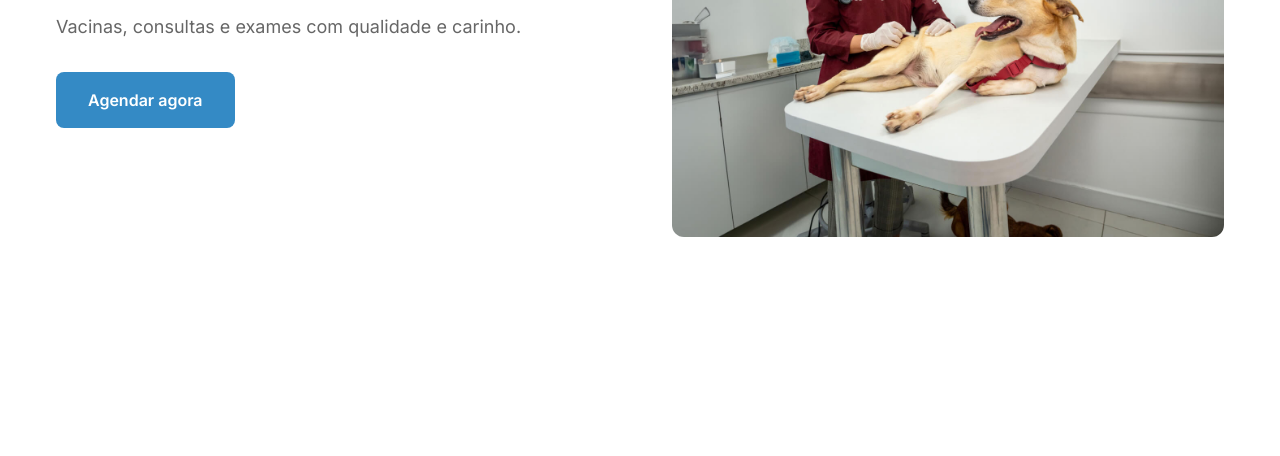
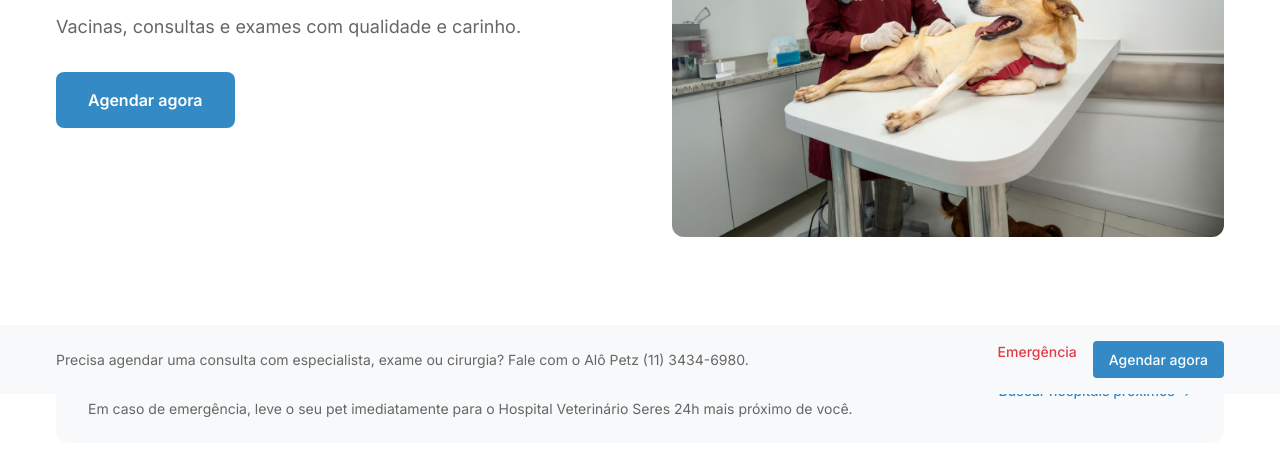
Before and after one commit to joaopsborin/PetCare, a plain HTML site: page index.html in a window 1280 px wide. Shown: the part 406-862 px from the top of the page. Before the commit the page ends 800 px from the top, so only its background shows below. Drawn offline with Linux system fonts and the light colour scheme.

Commit message:
Atualização Seção Emergência

```diff
--- a/Biblioteca/CSS/main.css
+++ b/Biblioteca/CSS/main.css
@@ -174,3 +174,82 @@ nav {
 .cta-button:hover {
     background-color: #173580;
 }
+
+.emergency {
+    max-width: 1200px;
+    margin: 2rem auto;
+    padding: 0 1rem;
+}
+
+.emergency-content {
+    background: var(--bg-light);
+    padding: 1.5rem 2rem;
+    border-radius: 12px;
+    display: flex;
+    align-items: center;
+    justify-content: space-between;
+}
+
+.emergency-text h3 {
+    color: var(--red);
+    font-size: 1.125rem;
+    font-weight: 600;
+    margin-bottom: 0.5rem;
+}
+
+.emergency-text p {
+    color: #666;
+    font-size: 0.875rem;
+}
+
+.emergency-button {
+    color: var(--primary);
+    text-decoration: none;
+    font-weight: 500;
+    font-size: 0.875rem;
+}
+
+
+.appointment-banner {
+    background: var(--bg-light);
+    padding: 1rem 0;
+    position: sticky;
+    bottom: 0;
+    z-index: 900;
+}
+
+.appointment-content {
+    max-width: 1200px;
+    margin: 0 auto;
+    padding: 0 1rem;
+    display: flex;
+    align-items: center;
+    justify-content: space-between;
+}
+
+.appointment-content p {
+    font-size: 0.875rem;
+    color: #666;
+}
+
+.appointment-buttons {
+    display: flex;
+    gap: 1rem;
+}
+
+.emergency-link {
+    color: var(--red);
+    text-decoration: none;
+    font-weight: 500;
+    font-size: 0.875rem;
+}
+
+.schedule-button {
+    background: var(--primary);
+    color: white;
+    padding: 0.5rem 1rem;
+    border-radius: 4px;
+    text-decoration: none;
+    font-size: 0.875rem;
+    font-weight: 500;
+}
--- a/index.html
+++ b/index.html
@@ -46,7 +46,26 @@
                 </div>
             </div>
         </section>
+
+        <section id="emergencia" class="emergency">
+            <div class="emergency-content">
+                <div class="emergency-text">
+                    <h3>🚑 Emergência</h3>
+                    <p>Em caso de emergência, leve o seu pet imediatamente para o Hospital Veterinário Seres 24h mais próximo de você.</p>
+                </div>
+                <a href="#" class="emergency-button">Buscar hospitais próximos →</a>
+            </div>
+        </section>
+
+        <section class="appointment-banner">
+            <div class="appointment-content">
+                <p>Precisa agendar uma consulta com especialista, exame ou cirurgia? Fale com o Alô Petz (11) 3434-6980.</p>
+                <div class="appointment-buttons">
+                    <a href="#" class="emergency-link">Emergência</a>
+                    <a href="#" class="schedule-button">Agendar agora</a>
+                </div>
+            </div>
+        </section>
     </main>
-
 </body>
 </html>
```
